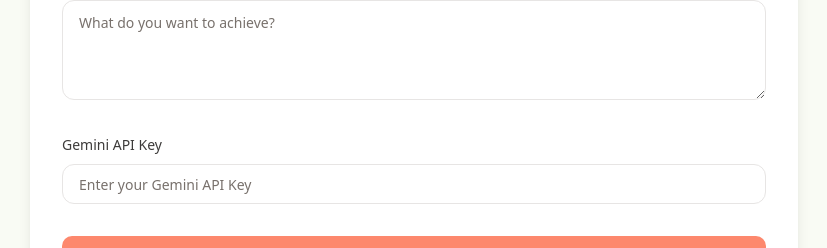
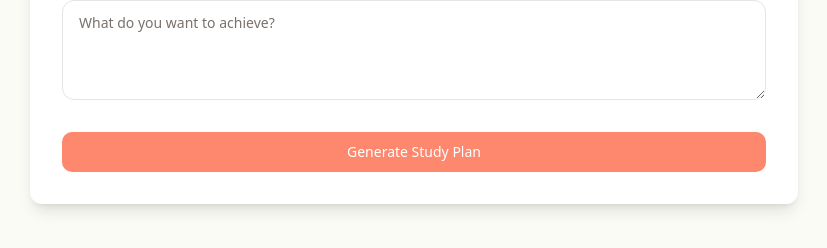
Before and after one commit to DhamanManikanth/studyplan-genius, a React (Vite) app: page / in a window 1280 px wide. Shown: the part 884-1132 px from the top of the page, without its empty margins (226-1053 px from the left). Built offline with nearby package versions, Linux system fonts and the light colour scheme; no server answers.

Commit message:
Remove API key input field
The API key will now be hardcoded, removing the need for user input.  The "Generate Study Plan" button should now function correctly.

```diff
--- a/src/components/StudyPlanForm.tsx
+++ b/src/components/StudyPlanForm.tsx
@@ -6,6 +6,7 @@ import { Input } from "./ui/input";
 import { Label } from "./ui/label";
 import { Textarea } from "./ui/textarea";
 import ReactMarkdown from 'react-markdown';
+import { createClient } from '@supabase/supabase-js';
 import {
   Select,
   SelectContent,
@@ -13,6 +14,11 @@ import {
   SelectTrigger,
   SelectValue,
 } from "./ui/select";
+
+const supabase = createClient(
+  'https://drokklpujlrnoelfmilj.supabase.co',
+  process.env.NEXT_PUBLIC_SUPABASE_ANON_KEY || ''
+);
 
 interface StudyPlanFormData {
   subjects: string;
@@ -22,7 +28,6 @@ interface StudyPlanFormData {
   learningStyle: string;
   strengths: string;
   weaknesses: string;
-  geminiApiKey: string;
 }
 
 export function StudyPlanForm() {
@@ -36,8 +41,16 @@ export function StudyPlanForm() {
     setIsLoading(true);
     setError("");
     try {
-      // Remove 'Bearer ' if it's included in the API key
-      const apiKey = data.geminiApiKey.replace('Bearer ', '');
+      const { data: secret } = await supabase
+        .from('secrets')
+        .select('value')
+        .eq('name', 'GEMINI_API_KEY')
+        .single();
+
+      const apiKey = secret?.value;
+      if (!apiKey) {
+        throw new Error('API key not found in settings');
+      }
 
       const response = await fetch(
         "https://generativelanguage.googleapis.com/v1beta/models/gemini-1.5-flash:generateContent?key=" + apiKey,
@@ -100,7 +113,7 @@ FORMAT THE ENTIRE RESPONSE IN MARKDOWN SYNTAX with proper headings, lists, and e
       }
     } catch (error) {
       console.error("Error generating study plan:", error);
-      setError(error.message || "Failed to generate study plan. Please check your API key and try again.");
+      setError(error.message || "Failed to generate study plan");
     } finally {
       setIsLoading(false);
     }
@@ -189,19 +202,6 @@ FORMAT THE ENTIRE RESPONSE IN MARKDOWN SYNTAX with proper headings, lists, and e
             />
           </div>
 
-          <div className="input-group">
-            <Label className="input-label">Gemini API Key</Label>
-            <Input
-              type="password"
-              className="fancy-input"
-              placeholder="Enter your Gemini API Key"
-              {...register("geminiApiKey", { required: true })}
-            />
-            {errors.geminiApiKey && (
-              <span className="text-red-500 text-sm">API key is required</span>
-            )}
-          </div>
-
           {error && (
             <div className="text-red-500 text-sm mt-2">{error}</div>
           )}
```
